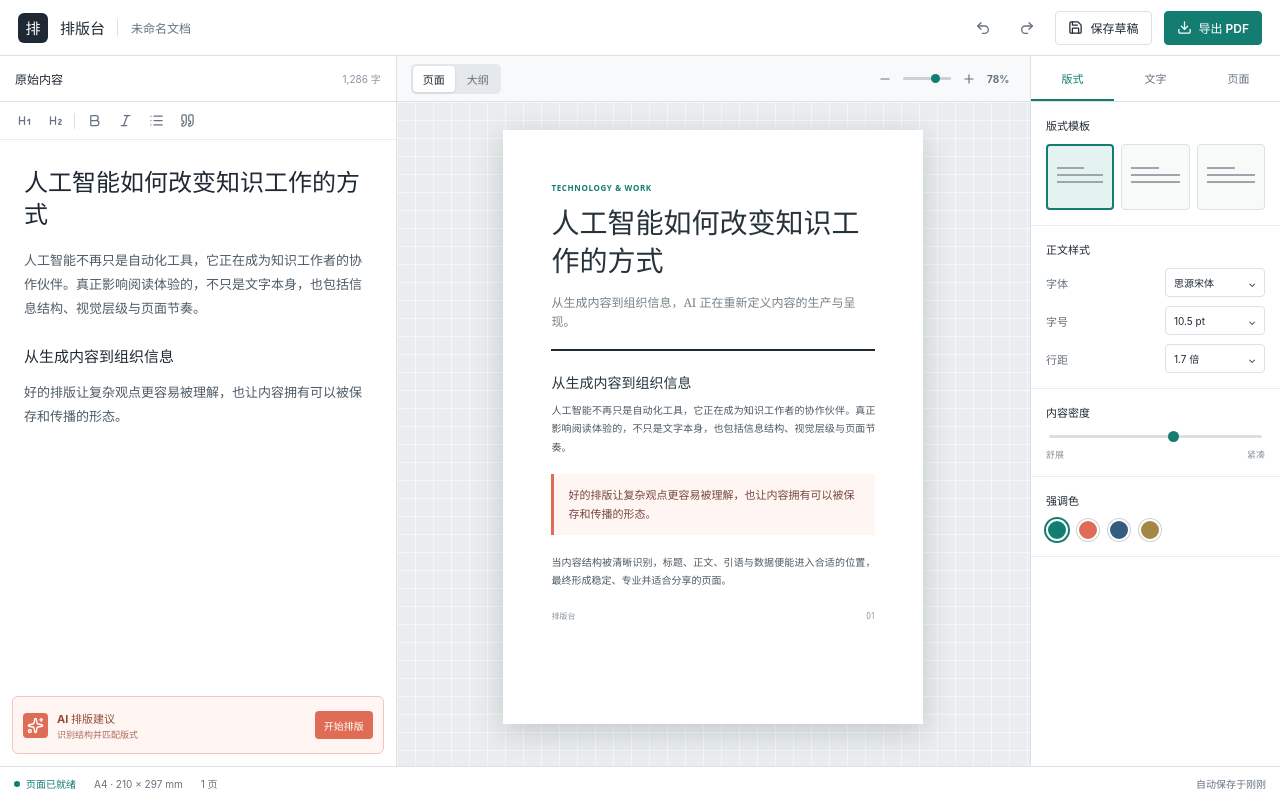
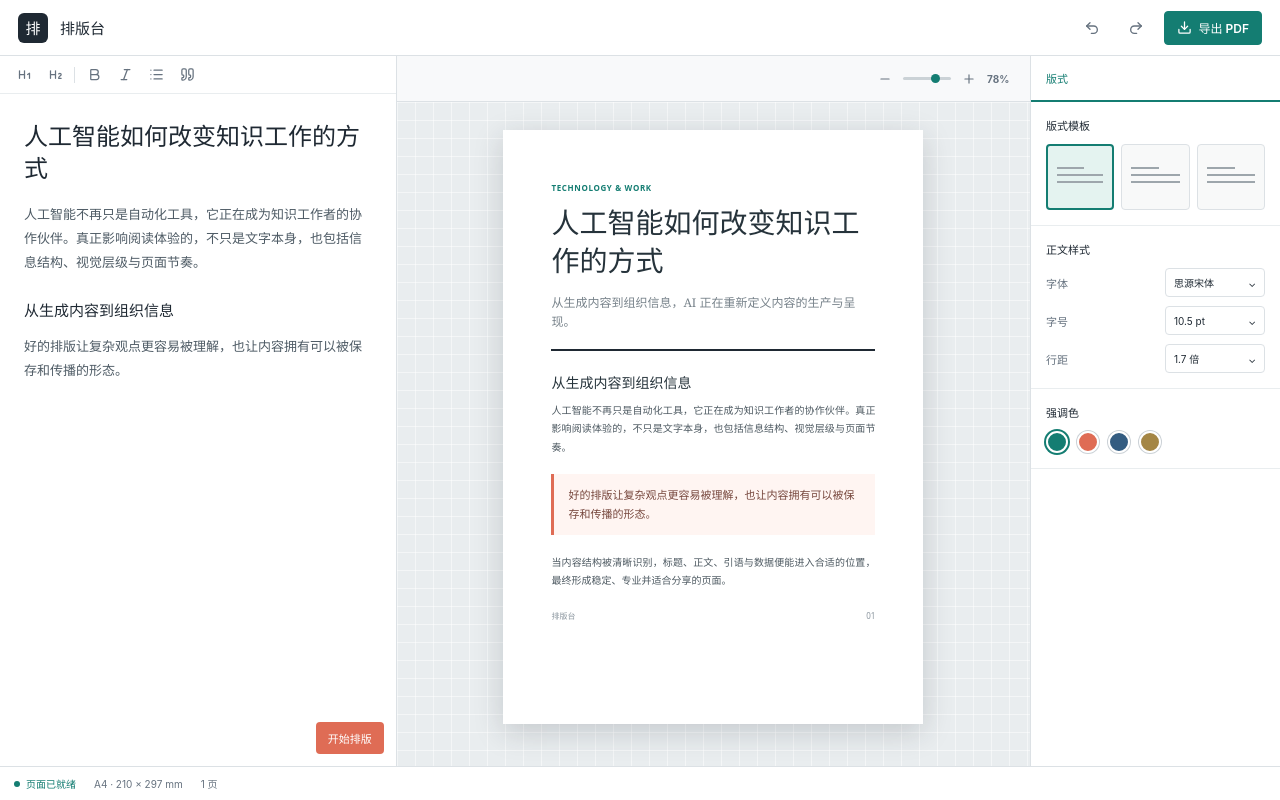
Before and after one commit to grting1006/paiban, a React (Vite) app: page / in a window 1280 px wide. Built offline with nearby package versions, Linux system fonts and the light colour scheme.

Commit message:
refactor: simplify static workbench chrome

```diff
--- a/src/components/AppHeader.tsx
+++ b/src/components/AppHeader.tsx
@@ -1,15 +1,13 @@
-import { Download, Redo2, Save, Undo2 } from 'lucide-react'
+import { Download, Redo2, Undo2 } from 'lucide-react'
 
 export function AppHeader() {
   return (
     <header className="app-header">
       <div className="app-header__logo" aria-hidden="true">排</div>
       <strong className="app-header__product">排版台</strong>
-      <span className="app-header__document">未命名文档</span>
       <span className="app-header__spacer" />
       <button className="icon-button" aria-label="撤销" title="撤销" disabled><Undo2 size={16} /></button>
       <button className="icon-button" aria-label="重做" title="重做" disabled><Redo2 size={16} /></button>
-      <button className="command-button" disabled><Save size={15} />保存草稿</button>
       <button className="command-button command-button--primary" disabled><Download size={15} />导出 PDF</button>
     </header>
   )
--- a/src/components/InspectorPanel.tsx
+++ b/src/components/InspectorPanel.tsx
@@ -4,9 +4,7 @@ const colors = ['#147d72', '#df6c55', '#335c81', '#a48645'] as const
 export function InspectorPanel() {
   return (
     <aside className="inspector-panel" aria-label="排版设置">
-      <div className="inspector-tabs">
-        {['版式', '文字', '页面'].map((tab, index) => <button className={index === 0 ? 'is-active' : ''} key={tab} disabled>{tab}</button>)}
-      </div>
+      <div className="inspector-title">版式</div>
       <section className="inspector-section">
         <h2>版式模板</h2>
         <div className="template-grid">
@@ -22,9 +20,6 @@ export function InspectorPanel() {
         ))}
       </section>
       <section className="inspector-section">
-        <h2>内容密度</h2><div className="density-track"><i /></div><div className="density-labels"><span>舒展</span><span>紧凑</span></div>
-      </section>
-      <section className="inspector-section">
         <h2>强调色</h2><div className="swatches">{colors.map((color) => <button aria-label={`颜色 ${color}`} style={{ backgroundColor: color }} key={color} disabled />)}</div>
       </section>
     </aside>
--- a/src/components/PreviewPanel.tsx
+++ b/src/components/PreviewPanel.tsx
@@ -5,7 +5,6 @@ export function PreviewPanel() {
   return (
     <section className="preview-panel" aria-label="文档预览">
       <div className="preview-toolbar">
-        <div className="preview-tabs"><button className="is-active" disabled>页面</button><button disabled>大纲</button></div>
         <span className="preview-toolbar__spacer" />
         <div className="zoom-control">
           <button aria-label="缩小" title="缩小" disabled><Minus size={14} /></button>
--- a/src/components/SourcePanel.tsx
+++ b/src/components/SourcePanel.tsx
@@ -1,4 +1,4 @@
-import { Bold, Heading1, Heading2, Italic, List, Quote, Sparkles } from 'lucide-react'
+import { Bold, Heading1, Heading2, Italic, List, Quote } from 'lucide-react'
 import { sampleDocument } from '../content/sampleDocument'
 
 const textTools = [
@@ -13,7 +13,6 @@ const textTools = [
 export function SourcePanel() {
   return (
     <section className="source-panel" aria-label="原始内容">
-      <div className="panel-heading"><span>原始内容</span><small>1,286 字</small></div>
       <div className="source-toolbar" aria-label="文本工具">
         {textTools.map(({ label, Icon }) => (
           <button key={label} aria-label={label} title={label} disabled><Icon size={15} /></button>
@@ -25,9 +24,7 @@ export function SourcePanel() {
         <h2>{sampleDocument.sectionTitle}</h2>
         <p>{sampleDocument.quote}</p>
       </article>
-      <div className="ai-suggestion">
-        <span className="ai-suggestion__icon"><Sparkles size={17} /></span>
-        <span className="ai-suggestion__copy"><strong>AI 排版建议</strong><small>识别结构并匹配版式</small></span>
+      <div className="ai-action">
         <button disabled>开始排版</button>
       </div>
     </section>
--- a/src/components/StatusBar.tsx
+++ b/src/components/StatusBar.tsx
@@ -1,7 +1,7 @@
 export function StatusBar() {
   return (
     <footer className="status-bar">
-      <span className="status-bar__ready"><i />页面已就绪</span><span>A4 · 210 × 297 mm</span><span>1 页</span><span className="status-bar__spacer" /><span>自动保存于刚刚</span>
+      <span className="status-bar__ready"><i />页面已就绪</span><span>A4 · 210 × 297 mm</span><span>1 页</span>
     </footer>
   )
 }
--- a/src/styles/app.css
+++ b/src/styles/app.css
@@ -38,7 +38,6 @@
 }
 
 .app-header__product { font-size: 15px; }
-.app-header__document { padding-left: 13px; border-left: 1px solid var(--line); color: var(--muted); font-size: 12px; }
 .app-header__spacer { flex: 1; }
 
 .icon-button {
@@ -82,19 +81,6 @@
 .preview-panel { min-width: 0; display: flex; flex-direction: column; }
 .inspector-panel { min-width: 0; border-left: 1px solid var(--line); }
 
-.panel-heading {
-  height: 46px;
-  display: flex;
-  align-items: center;
-  flex: none;
-  padding: 0 15px;
-  border-bottom: 1px solid var(--line);
-  font-size: 12px;
-  font-weight: 700;
-}
-
-.panel-heading small { margin-left: auto; color: var(--subtle); font-size: 10px; font-weight: 400; }
-
 .source-toolbar {
   height: 38px;
   display: flex;
@@ -106,8 +92,7 @@
 }
 
 .source-toolbar button,
-.preview-toolbar button,
-.inspector-tabs button {
+.preview-toolbar button {
   border: 0;
   background: transparent;
   color: var(--muted);
@@ -139,25 +124,14 @@
 .source-editor h2 { margin: 23px 0 9px; color: var(--ink); font-size: 15px; letter-spacing: 0; }
 .source-editor p { margin: 0 0 11px; font-size: 13px; }
 
-.ai-suggestion {
-  min-height: 58px;
+.ai-action {
   display: flex;
-  align-items: center;
-  gap: 9px;
+  justify-content: flex-end;
   flex: none;
-  margin: 0 12px 12px;
-  padding: 9px 10px;
-  border: 1px solid #f0c7bd;
-  border-radius: 6px;
-  background: var(--coral-soft);
-  color: #934936;
+  padding: 0 12px 12px;
 }
 
-.ai-suggestion__icon { width: 25px; height: 25px; display: grid; place-items: center; flex: none; border-radius: var(--radius-sm); background: var(--coral); color: white; }
-.ai-suggestion__copy { display: grid; gap: 2px; min-width: 0; }
-.ai-suggestion__copy strong { font-size: 11px; }
-.ai-suggestion__copy small { color: #ac6b5d; font-size: 9px; white-space: nowrap; }
-.ai-suggestion button { height: 28px; margin-left: auto; padding: 0 9px; border: 0; border-radius: var(--radius-sm); background: var(--coral); color: white; font-size: 10px; font-weight: 700; white-space: nowrap; }
+.ai-action button { height: 32px; padding: 0 12px; border: 0; border-radius: var(--radius-sm); background: var(--coral); color: white; font-size: 11px; font-weight: 700; white-space: nowrap; }
 
 .preview-toolbar {
   height: 46px;
@@ -169,9 +143,6 @@
   background: #f8f9fa;
 }
 
-.preview-tabs { display: flex; gap: 2px; padding: 2px; border-radius: 5px; background: #e5e9eb; }
-.preview-tabs button { height: 26px; padding: 0 10px; border-radius: var(--radius-sm); }
-.preview-tabs .is-active { background: white; box-shadow: 0 1px 3px rgba(31, 41, 51, .12); color: var(--ink); font-weight: 700; }
 .preview-toolbar__spacer { flex: 1; }
 
 .zoom-control { display: flex; align-items: center; gap: 7px; color: var(--muted); }
@@ -211,9 +182,7 @@
 .paper blockquote { margin: 18px 0; padding: 12px 14px; border-left: 3px solid var(--coral); background: var(--coral-soft); color: #77473d; font-size: 11px; line-height: 1.65; }
 .paper__folio { display: flex; justify-content: space-between; margin-top: 20px; color: var(--subtle); font-family: ui-sans-serif, system-ui, sans-serif; font-size: 8px; }
 
-.inspector-tabs { height: 46px; display: grid; grid-template-columns: repeat(3, 1fr); border-bottom: 1px solid var(--line); }
-.inspector-tabs button { border-bottom: 2px solid transparent; }
-.inspector-tabs button.is-active { border-bottom-color: var(--teal); color: var(--teal); font-weight: 700; }
+.inspector-title { height: 46px; display: flex; align-items: center; padding: 0 15px; border-bottom: 2px solid var(--teal); color: var(--teal); font-size: 11px; font-weight: 700; }
 
 .inspector-section { padding: 15px; border-bottom: 1px solid var(--line-soft); }
 .inspector-section h2 { margin: 0 0 11px; font-size: 11px; letter-spacing: 0; }
@@ -226,10 +195,6 @@
 
 .setting-row { display: grid; grid-template-columns: 1fr 100px; align-items: center; gap: 8px; margin-top: 9px; color: var(--muted); font-size: 11px; }
 .setting-row button { height: 29px; display: flex; align-items: center; justify-content: space-between; padding: 0 8px; border: 1px solid var(--line); border-radius: var(--radius-sm); background: white; color: var(--ink); font-size: 10px; }
-
-.density-track { height: 3px; margin: 15px 3px 10px; border-radius: 2px; background: #d9dfe2; }
-.density-track i { display: block; width: 11px; height: 11px; margin-left: 56%; transform: translateY(-4px); border-radius: 50%; background: var(--teal); }
-.density-labels { display: flex; justify-content: space-between; color: var(--subtle); font-size: 9px; }
 
 .swatches { display: flex; gap: 9px; }
 .swatches button { width: 22px; height: 22px; padding: 0; border: 2px solid white; border-radius: 50%; box-shadow: 0 0 0 1px #cbd1d6; }
@@ -248,4 +213,3 @@
 
 .status-bar__ready { display: flex; align-items: center; gap: 6px; color: var(--teal); font-weight: 700; }
 .status-bar__ready i { width: 6px; height: 6px; border-radius: 50%; background: var(--teal); }
-.status-bar__spacer { flex: 1; }
```
